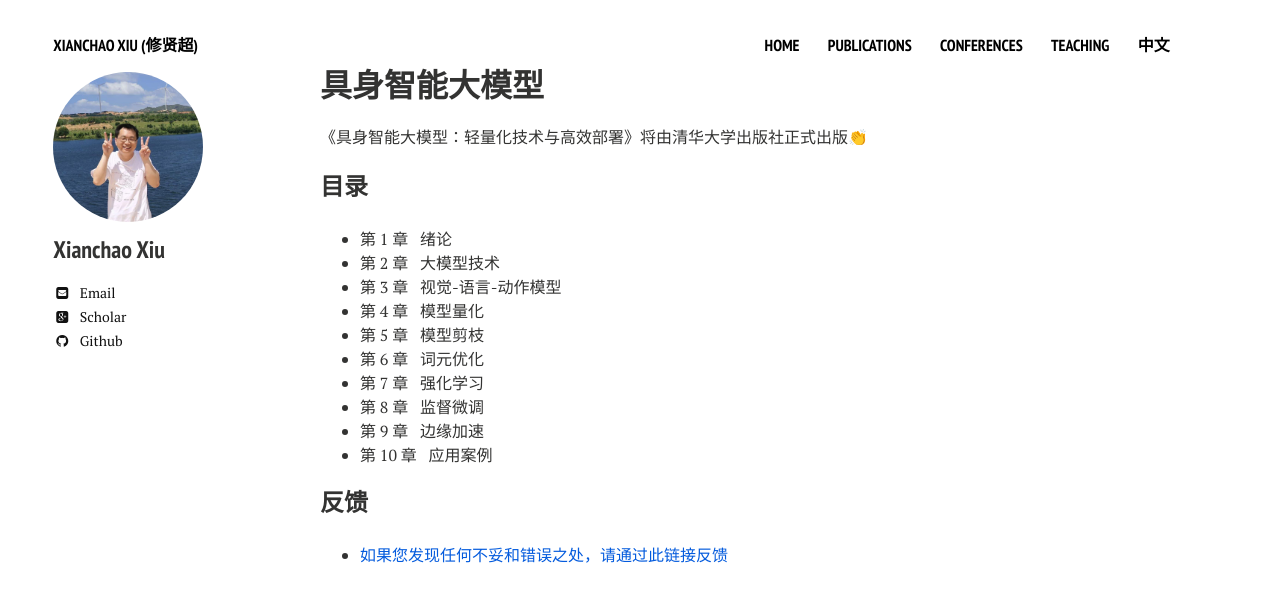
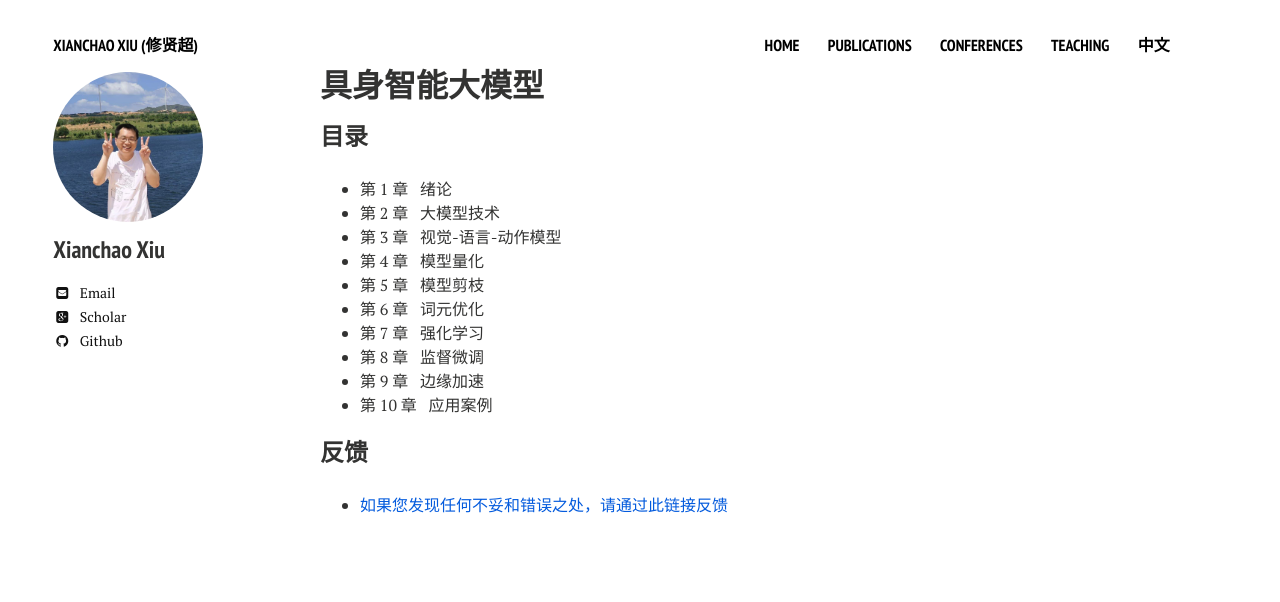
Before and after one commit to xianchaoxiu/xianchaoxiu.github.io, a Jekyll site: the page built from chinese/book/VLA/index.md, in a window 1280 px wide. Shown: the top 602 px of the page. Built offline with Jekyll 4.4.1, drawn with Linux system fonts in a browser that asks for light colours; nearby versions of some CDN libraries.

Commit message:
Update index.md

```diff
--- a/chinese/book/VLA/index.md
+++ b/chinese/book/VLA/index.md
@@ -5,7 +5,6 @@ comments: false
 share: false
 ---
 
-《具身智能大模型：轻量化技术与高效部署》将由清华大学出版社正式出版👏
 
 ### 目录
 
```
